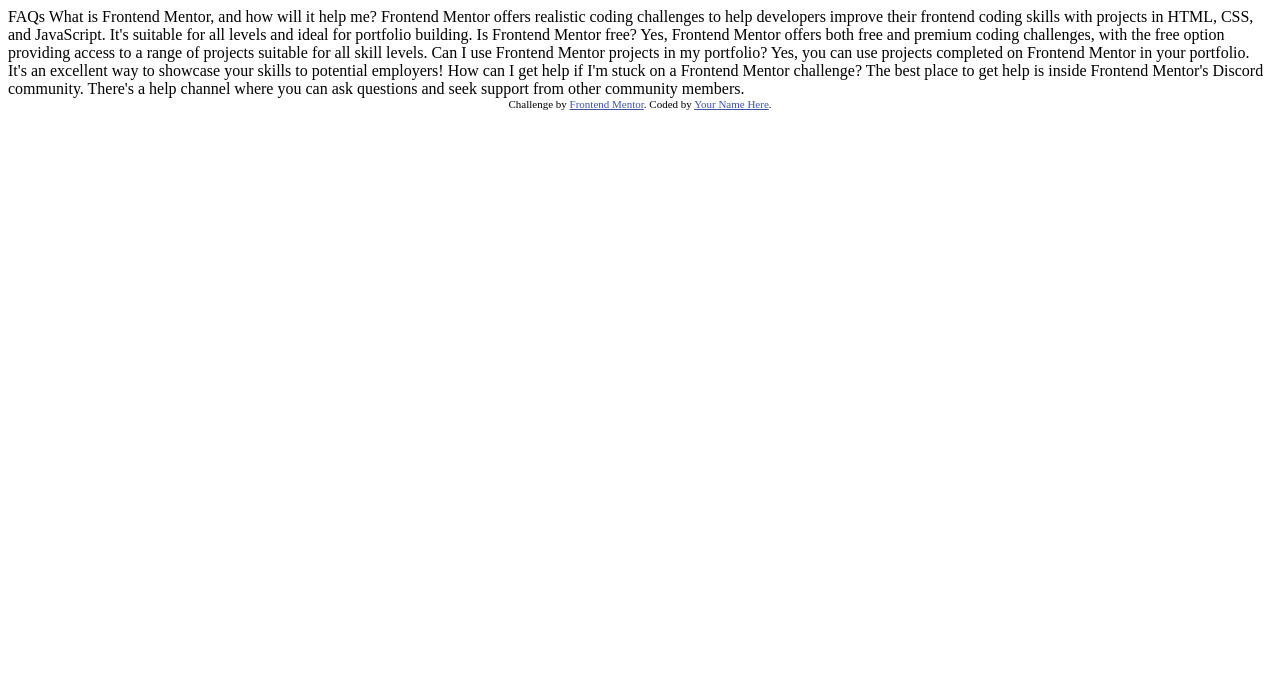
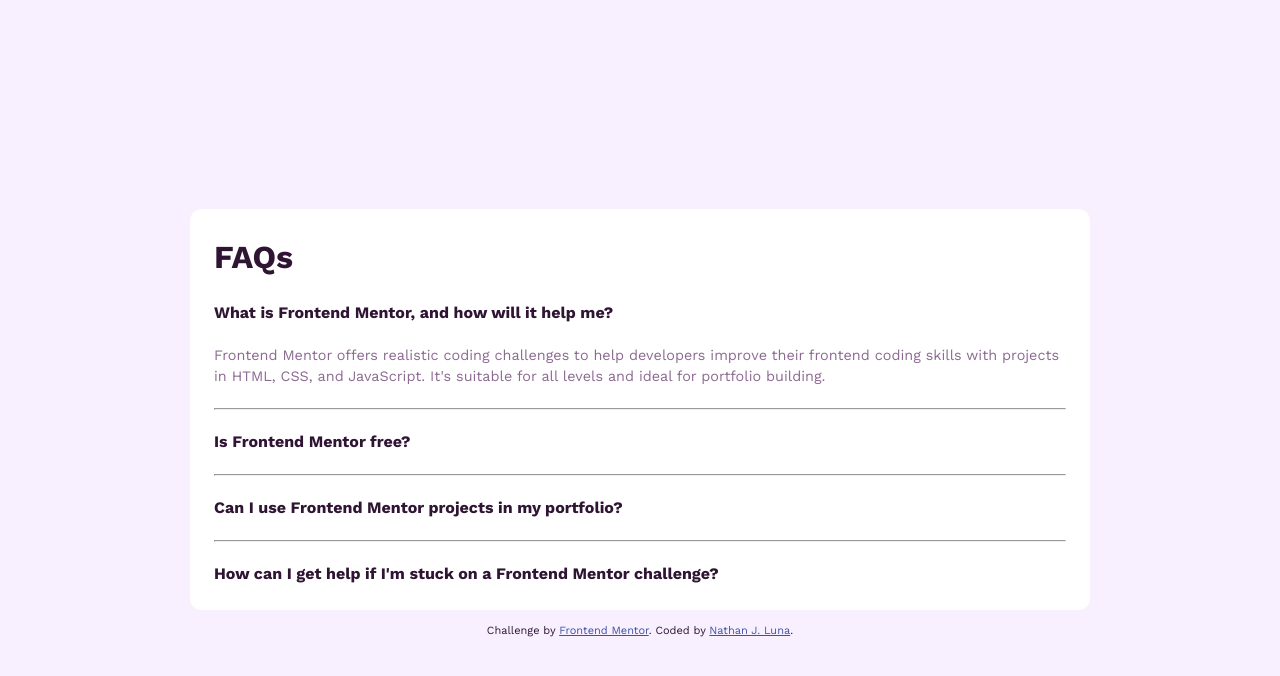
Before and after one commit to njmoon21/faq-accordion, a plain HTML site: page index.html in a window 1280 px wide. Drawn offline with nearby package versions, Linux system fonts and the light colour scheme.

Commit message:
Constructed basic HTML elements + classes; added CSS reset

```diff
--- a/index.html
+++ b/index.html
@@ -4,45 +4,68 @@
   <meta charset="UTF-8">
   <meta name="viewport" content="width=device-width, initial-scale=1.0"> <!-- displays site properly based on user's device -->
 
+  <!-- Importing Work Sans Google Font -->
+  <link rel="preconnect" href="https://fonts.googleapis.com">
+  <link rel="preconnect" href="https://fonts.gstatic.com" crossorigin>
+  <link href="https://fonts.googleapis.com/css2?family=Work+Sans:ital,wght@0,100..900;1,100..900&display=swap" rel="stylesheet">
+
+  <link rel="stylesheet" href="style.css">
   <link rel="icon" type="image/png" sizes="32x32" href="./assets/images/favicon-32x32.png">
 
-  <title>Frontend Mentor | FAQ accordion</title>
-
-  <!-- Feel free to remove these styles or customise in your own stylesheet 👍 -->
-  <style>
-    .attribution { font-size: 11px; text-align: center; }
-    .attribution a { color: hsl(228, 45%, 44%); }
-  </style>
+  <title>Nathan Luna| FAQ accordion</title>
 </head>
 <body>
+	<main>
+		<div class="container">
+			<h1 class="container__title">FAQs</h1>
 
-  FAQs
+			<div class="faq__title">
+				<h2 class="faq__question">What is Frontend Mentor, and how will it help me?</h2>
+			</div>
 
-  What is Frontend Mentor, and how will it help me?
+			<p class="faq__answer">Frontend Mentor offers realistic coding challenges to
+			help developers improve their frontend coding skills with projects in HTML, CSS,
+			and JavaScript. It's suitable for all levels and ideal for portfolio building.</p>
 
-  Frontend Mentor offers realistic coding challenges to help developers improve their
-  frontend coding skills with projects in HTML, CSS, and JavaScript. It's suitable for
-  all levels and ideal for portfolio building.
+			<hr>
 
-  Is Frontend Mentor free?
+			<div class="faq__title">
+				<h2 class="faq__question">Is Frontend Mentor free?</h2>
+			</div>
 
-  Yes, Frontend Mentor offers both free and premium coding challenges, with the free
-  option providing access to a range of projects suitable for all skill levels.
+			<p class="faq__answer" hidden>Yes, Frontend Mentor offers both free and premium coding
+			challenges, with the free option providing access to a range of projects suitable
+			for all skill levels.</p>
 
-  Can I use Frontend Mentor projects in my portfolio?
+			<hr>
 
-  Yes, you can use projects completed on Frontend Mentor in your portfolio. It's an excellent
-  way to showcase your skills to potential employers!
+			<div class="faq__title">
+				<h2 class="faq__question">Can I use Frontend Mentor projects in my portfolio?</h2>
+			</div>
 
-  How can I get help if I'm stuck on a Frontend Mentor challenge?
+			<p class="faq__answer" hidden>Yes, you can use projects completed on Frontend Mentor in
+			your portfolio. It's an excellent way to showcase your skills to potential
+			employers!</p>
 
-  The best place to get help is inside Frontend Mentor's Discord community. There's a help
-  channel where you can ask questions and seek support from other community members.
+			<hr>
+
+			<div class="faq__title">
+				<h2 class="faq__question">How can I get help if I'm stuck on a Frontend Mentor
+			challenge?</h2>
+			</div>
+
+			<p class="faq__answer" hidden>The best place to get help is inside Frontend Mentor's
+			Discord community. There's a help channel where you can ask questions and
+			seek support from other community members.</p>
+		</div>
+
+	</main>
+
 
 
   <div class="attribution">
     Challenge by <a href="https://www.frontendmentor.io?ref=challenge" target="_blank">Frontend Mentor</a>.
-    Coded by <a href="#">Your Name Here</a>.
+    Coded by <a href="#">Nathan J. Luna</a>.
   </div>
 </body>
 </html>
--- /dev/null
+++ b/style.css
@@ -0,0 +1,100 @@
+.attribution { font-size: 11px; text-align: center; margin-top: .8rem;}
+.attribution a { color: hsl(228, 45%, 44%); }
+
+/* Josh Comeau's CSS Reset */
+/* 1. Use a more-intuitive box-sizing model */
+*, *::before, *::after {
+    box-sizing: border-box;
+  }
+
+  /* 2. Remove default margin */
+  * {
+    margin: 0;
+  }
+
+  body {
+    /* 3. Add accessible line-height */
+    line-height: 1.5;
+    /* 4. Improve text rendering */
+    -webkit-font-smoothing: antialiased;
+  }
+
+  /* 5. Improve media defaults */
+  img, picture, video, canvas, svg {
+    display: block;
+    max-width: 100%;
+  }
+
+  /* 6. Inherit fonts for form controls */
+  input, button, textarea, select {
+    font: inherit;
+  }
+
+  /* 7. Avoid text overflows */
+  p, h1, h2, h3, h4, h5, h6 {
+    overflow-wrap: break-word;
+  }
+
+  /* 8. Improve line wrapping */
+  p {
+    text-wrap: pretty;
+  }
+  h1, h2, h3, h4, h5, h6 {
+    text-wrap: balance;
+  }
+
+  /*
+    9. Create a root stacking context
+  */
+  #root, #__next {
+    isolation: isolate;
+  }
+
+/* ---------------------------------------------------------------- */
+
+:root {
+    /* Font variables */
+    --ff-work-sans: 'Work Sans', sans-serif;
+    --fs-16: 16px;
+    --fw-400: 400;
+    --fw-600: 600;
+    --fw-700: 700;
+
+    /* Color variables */
+    --clr-white: hsl(0, 0%, 100%);
+    --clr-light-pink: hsl(275, 100%, 97%);
+    --clr-grayish-purple: hsl(292, 16%, 49%);
+    --clr-dark-purple: hsl(292, 42%, 14%);
+}
+
+body {
+    font-family: var(--ff-work-sans);
+    font-size: var(--fs-16);
+    color: var(--clr-dark-purple);
+    background-color: var(--clr-light-pink);
+
+    display: grid;
+    min-height: 100vh;
+    place-content: center;
+    margin: 1.5rem;
+}
+
+.container {
+    display: grid;
+    gap: 1.25rem;
+    justify-content: center;
+    align-items: center;
+    padding: 1.5rem;
+    background-color: var(--clr-white);
+    max-width: 900px;
+    border-radius: .75rem;
+}
+
+.faq__question {
+    font-size: 1rem;
+}
+
+.faq__answer {
+    font-size: .9rem;
+    color: var(--clr-grayish-purple);
+}
```
